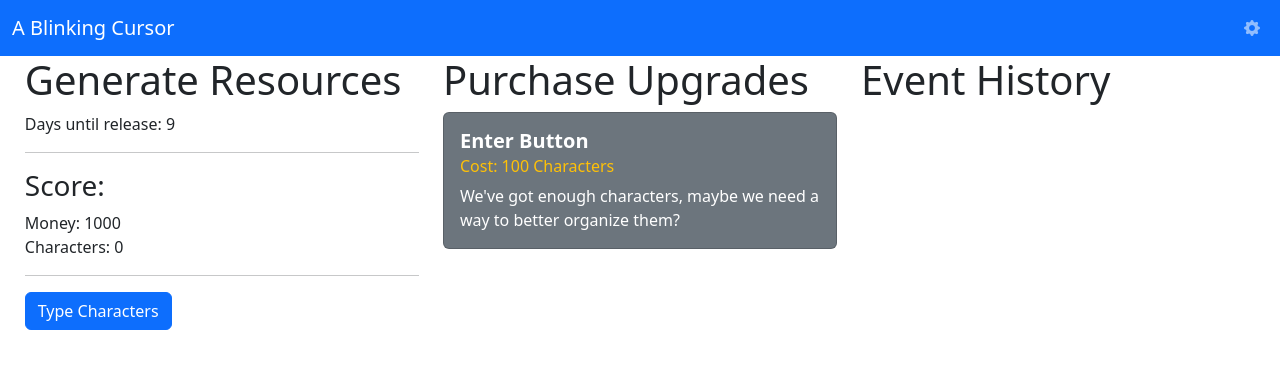
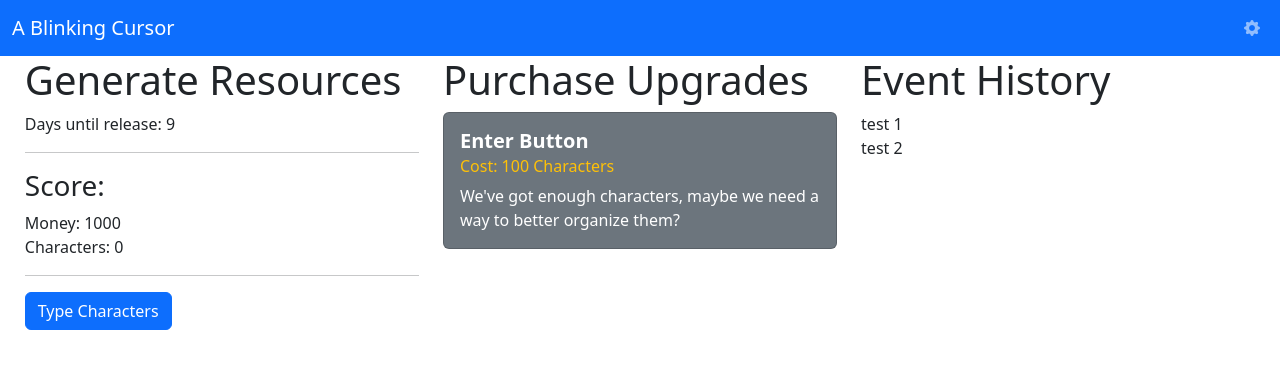
Before and after one commit to delbertina/ABlinkingCursor, a Vue app: page / in a window 1280 px wide. Shown: the top 368 px of the page. Built offline with nearby package versions, Linux system fonts and the light colour scheme.

Commit message:
Initial implementation of event history

```diff
--- a/src/stores/score.ts
+++ b/src/stores/score.ts
@@ -15,7 +15,8 @@ export const useScoreStore = defineStore('score', {
     scores: Scores,
     unlockedScores: [1, 3] as number[],
     unlockedScoreActions: [1] as number[],
-    ownedUpgrades: [] as number[]
+    ownedUpgrades: [] as number[],
+    history: ['test 1', 'test 2'] as string[]
   }),
   getters: {
     displayScores: (state) => {
--- a/src/views/HomeView.vue
+++ b/src/views/HomeView.vue
@@ -40,7 +40,6 @@ const clickUpgradeCard = (index: number) => {
       </div>
       <div class="col">
         <h1>Purchase Upgrades</h1>
-        <!-- <div v-if="score.chars >= 30"> -->
         <div v-for="upgrade in score_store.displayUpgrades" :key="upgrade.id">
           <UpgradeCard
             :card-title="upgrade.name"
@@ -50,9 +49,13 @@ const clickUpgradeCard = (index: number) => {
             @on-click="() => clickUpgradeCard(upgrade.id)"
           />
         </div>
-        <!-- </div> -->
       </div>
-      <div class="col"><h1>Event History</h1></div>
+      <div class="col">
+        <h1>Event History</h1>
+        <div v-for="(tale, index) in score_store.history" :key="index">
+          {{ tale }}
+        </div>
+      </div>
     </div>
   </div>
 </template>
```
